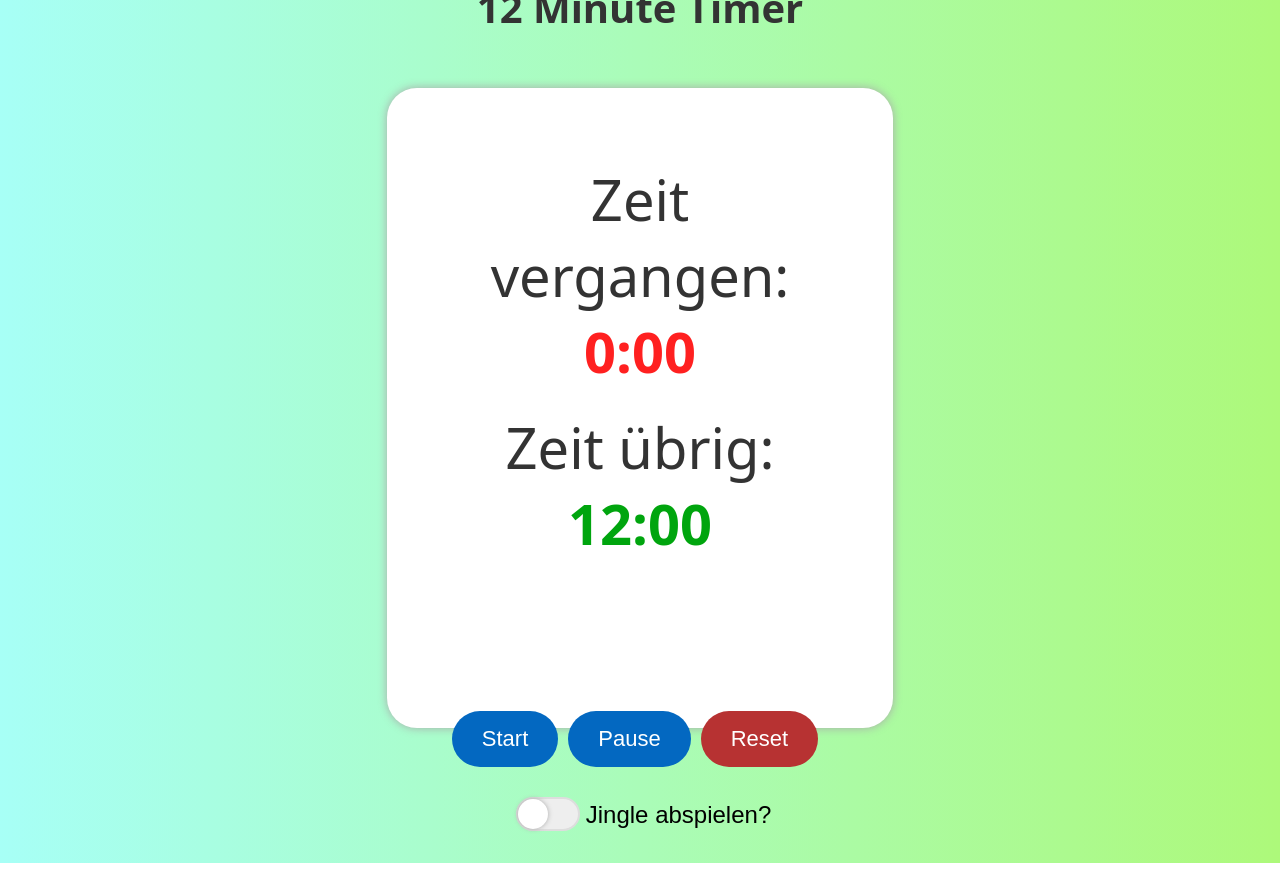
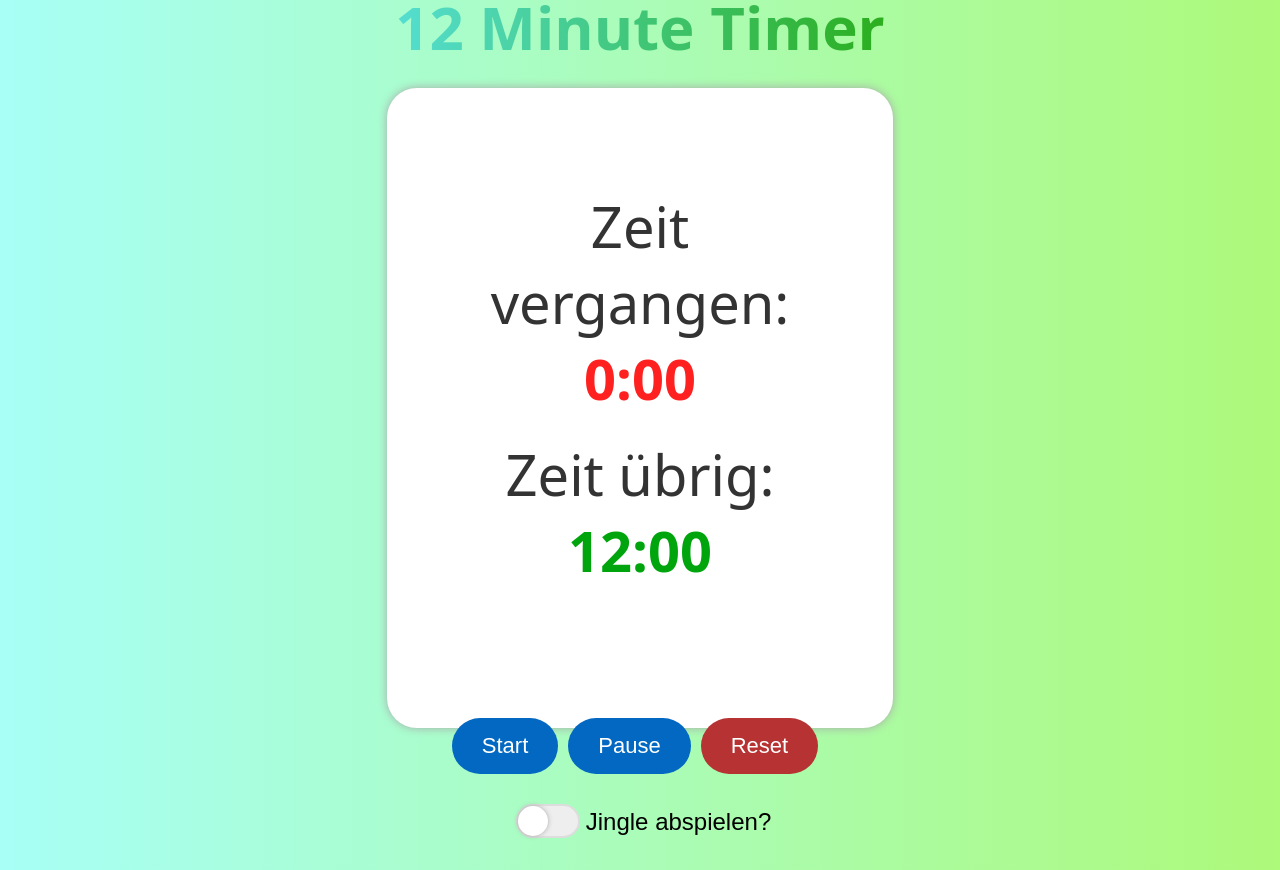
Before and after one commit to Checkl/timer-app, a plain HTML site: page timer.html in a window 1280 px wide. Drawn offline with Linux system fonts and the light colour scheme.

Commit message:
Linear color heading

```diff
--- a/style.css
+++ b/style.css
@@ -10,8 +10,10 @@ body {
 }
 
 h1 {
-    color: #333;
-    font-size: 40px;
+    background-image: linear-gradient(90deg, #55ded1, #2cae1e);
+    color: transparent;
+    background-clip: text;
+    font-size: 60px;
 }
 
 button {
@@ -71,7 +73,7 @@ span {
 }
 
 .time {
-    margin: 80px;
+    margin: 60px;
 }
 
 .time-display {
```
